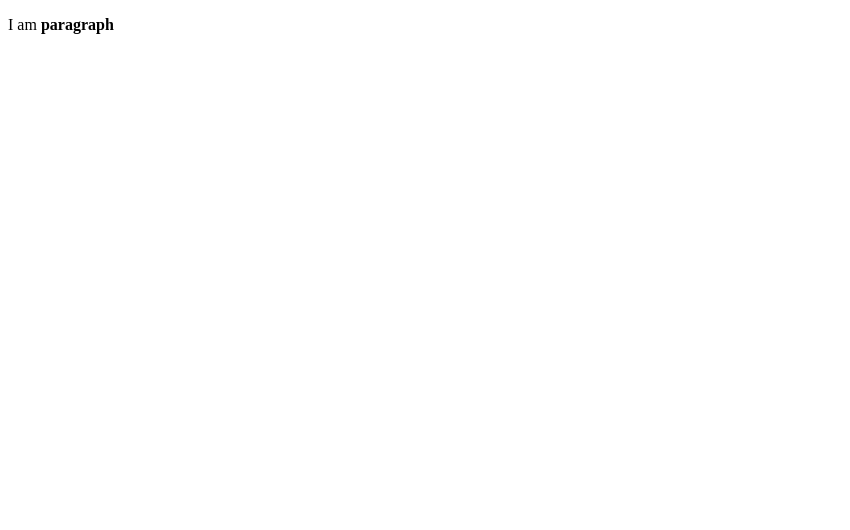
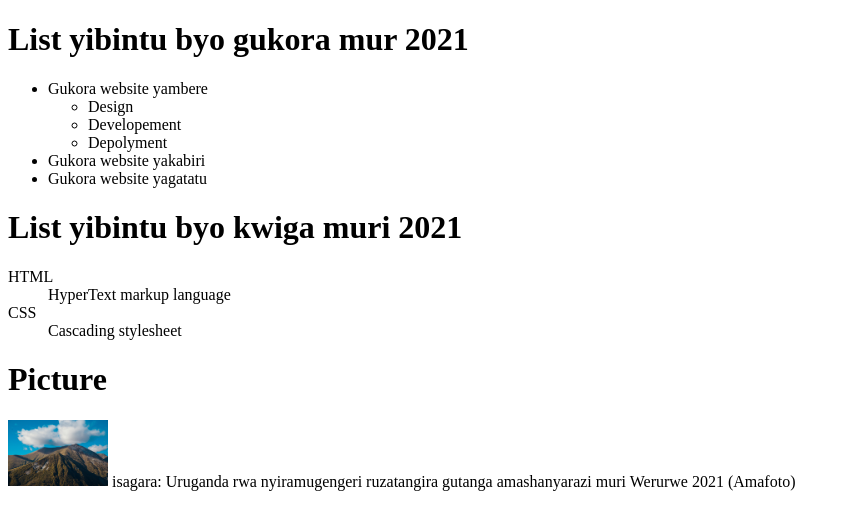
Before and after one commit to byinshi/html-tags, a plain HTML site: page webpage.html in a window 1280 px wide. Shown: the whole page, without its empty margins (0-850 px from the left). Drawn offline with Linux system fonts and the light colour scheme.

Commit message:
Nongeyemo Images and list tags

```diff
--- a/webpage.html
+++ b/webpage.html
@@ -5,11 +5,33 @@
 
 	</head>
 
-	<body>
-		<p>
-			I am <strong>paragraph</strong>
-		</p>
+	<body style="">
 
+		<h1> List yibintu byo gukora mur 2021</h1>
+		<ul>
+			<li>Gukora website yambere</li>
+			<ul>
+				<li> Design</li>
+				<li> Developement</li>
+				<li> Depolyment</li>
+			</ul>
+ 			<li>Gukora website yakabiri</li>
+			<li>Gukora website yagatatu</li>
+		</ul>
+
+
+		<h1> List yibintu byo kwiga muri 2021</h1>
+		<dl>
+			<dt>HTML</dt>
+			<dd> HyperText markup language<dd>
+			<dt>CSS</dt>
+			<dd> Cascading stylesheet<dd>
+		</dl>
+
+	<h1> Picture</h1>
+	<p>
+	 <img src="amafoto/imisozi/imisozi.jpg" alt="Ifoto yimisozi" width="100px" />  isagara: Uruganda rwa nyiramugengeri ruzatangira gutanga amashanyarazi muri Werurwe 2021 (Amafoto)
+	</p>
 
 	</body>
 
```
Also changed, not shown: amafoto/imisozi/imisozi.jpg (added).
